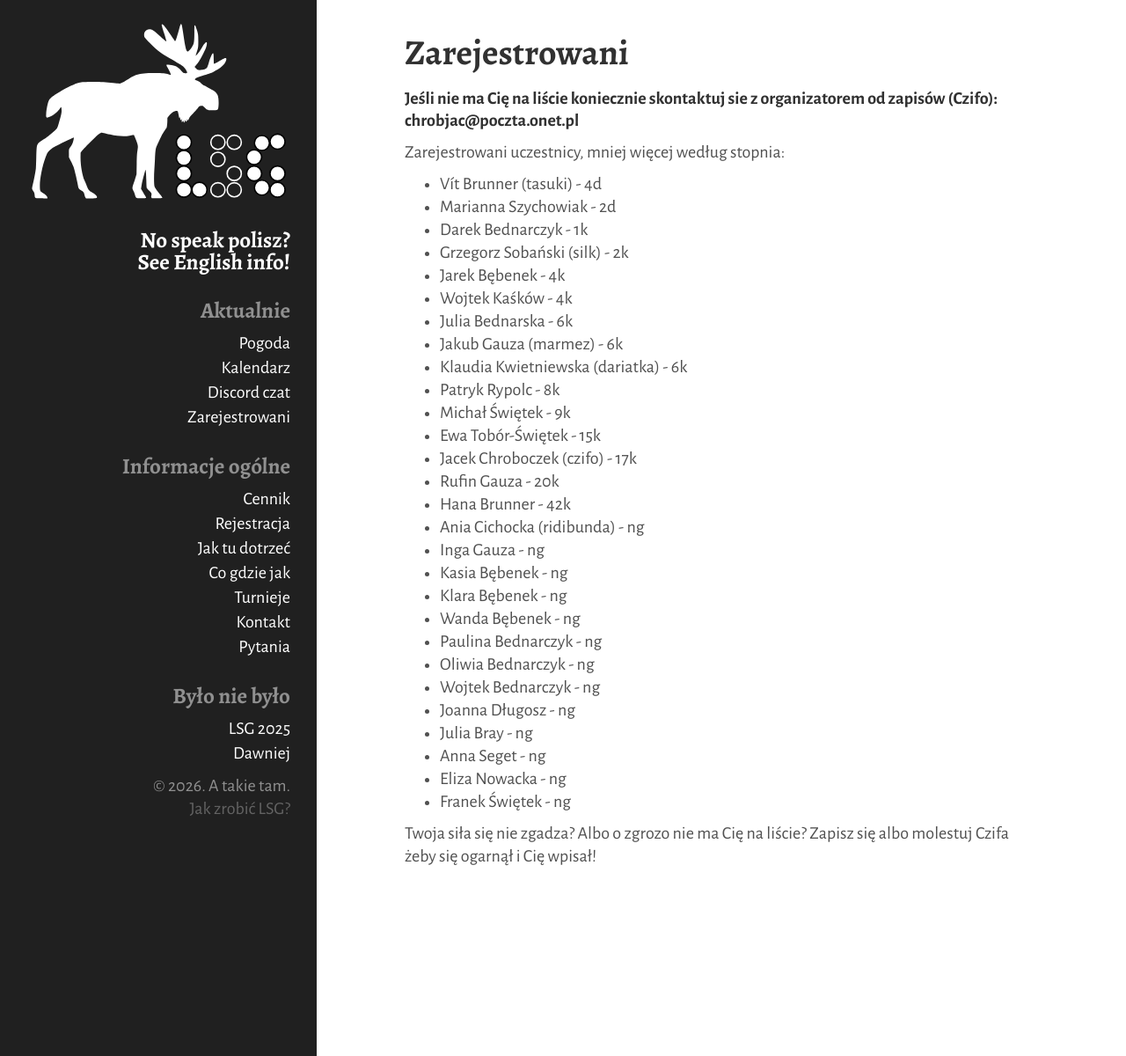
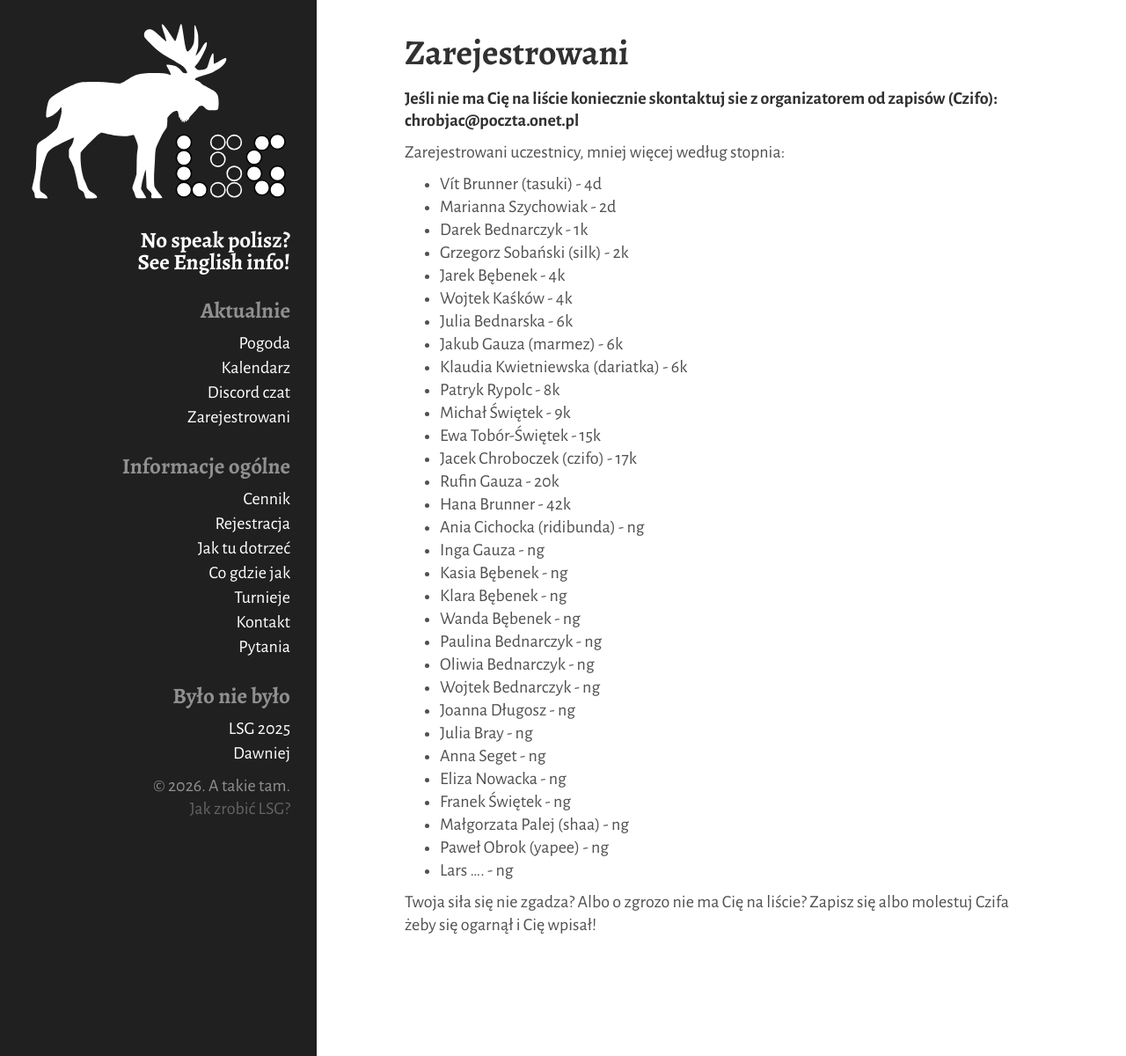
Before and after one commit to tasuki/lsg, a Jekyll site: the page built from _pages/zarejestrowani.md, in a window 1280 px wide. Shown: the whole page at 88% size. Built offline with Jekyll 4.4.1, drawn with Linux system fonts in a browser that asks for light colours.

Commit message:
Update zarejestrowani.md

```diff
--- a/_pages/zarejestrowani.md
+++ b/_pages/zarejestrowani.md
@@ -37,5 +37,8 @@ Zarejestrowani uczestnicy, mniej więcej według stopnia:
 - Anna Seget - ng
 - Eliza Nowacka - ng
 - Franek Świętek - ng
+- Małgorzata Palej (shaa) - ng
+- Paweł Obrok (yapee) - ng
+- Lars .... - ng
 
 Twoja siła się nie zgadza? Albo o zgrozo nie ma Cię na liście? Zapisz się albo molestuj Czifa żeby się ogarnął i Cię wpisał!
```
